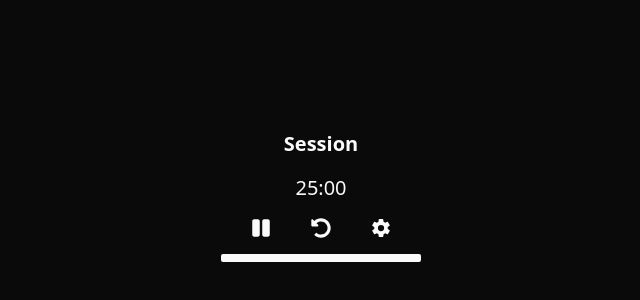
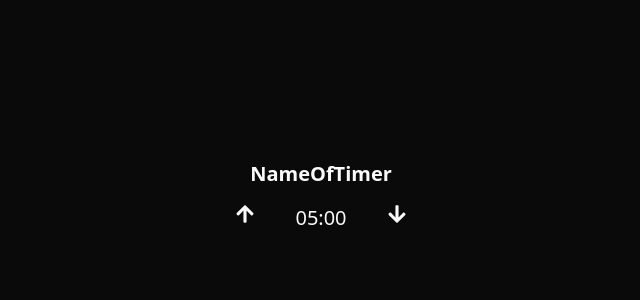
Before and after one commit to nooneknowspeter/2024-11_fCC_pomodoro, a React (Vite) app: page / in a window 1280 px wide. Shown: the part 204-504 px from the top of the page, without its empty margins (319-959 px from the left). Built offline with nearby package versions, Linux system fonts and the light colour scheme.

Commit message:
created set timer component from concept going to implement it into an internal component

```diff
--- a/src/App.tsx
+++ b/src/App.tsx
@@ -1,4 +1,4 @@
-import { FaPause, FaUndoAlt } from "react-icons/fa";
+import { FaArrowDown, FaArrowUp, FaPause, FaUndoAlt } from "react-icons/fa";
 import { IoSettingsSharp } from "react-icons/io5";
 
 const Background = () => {
@@ -37,9 +37,29 @@ const App = () => {
       <Background />
       <div
         id="pomodoro-assembly"
-        className="relative flex h-screen select-none flex-row place-content-center items-center justify-center text-center text-xl text-neutral-50"
+        className="relative flex h-screen select-none flex-col place-content-center items-center justify-center text-center text-xl text-neutral-50"
       >
-        <MainTimer />
+        {/* <MainTimer /> */}
+        <div
+          id={`set-${`NameOfTimer`}-timer`}
+          className="flex flex-col gap-4 lg:w-[200px]"
+        >
+          <h1
+            id={`${`NameOfTimer`}-label`}
+            className="font-bold"
+          >{`NameOfTimer`}</h1>
+          <div
+            id={`${`NameOfTimer`}-controls`}
+            className="flex flex-row place-content-center content-center gap-10 text-center"
+          >
+            <FaArrowUp id={`${`NameOfTimer`}-increment`} />
+            <h1
+              id={`${`NameOfTimer`}-length`}
+              className="font-normal"
+            >{`05:00`}</h1>
+            <FaArrowDown id={`${`NameOfTimer`}-decrement`} />
+          </div>
+        </div>
       </div>
     </>
   );
```
